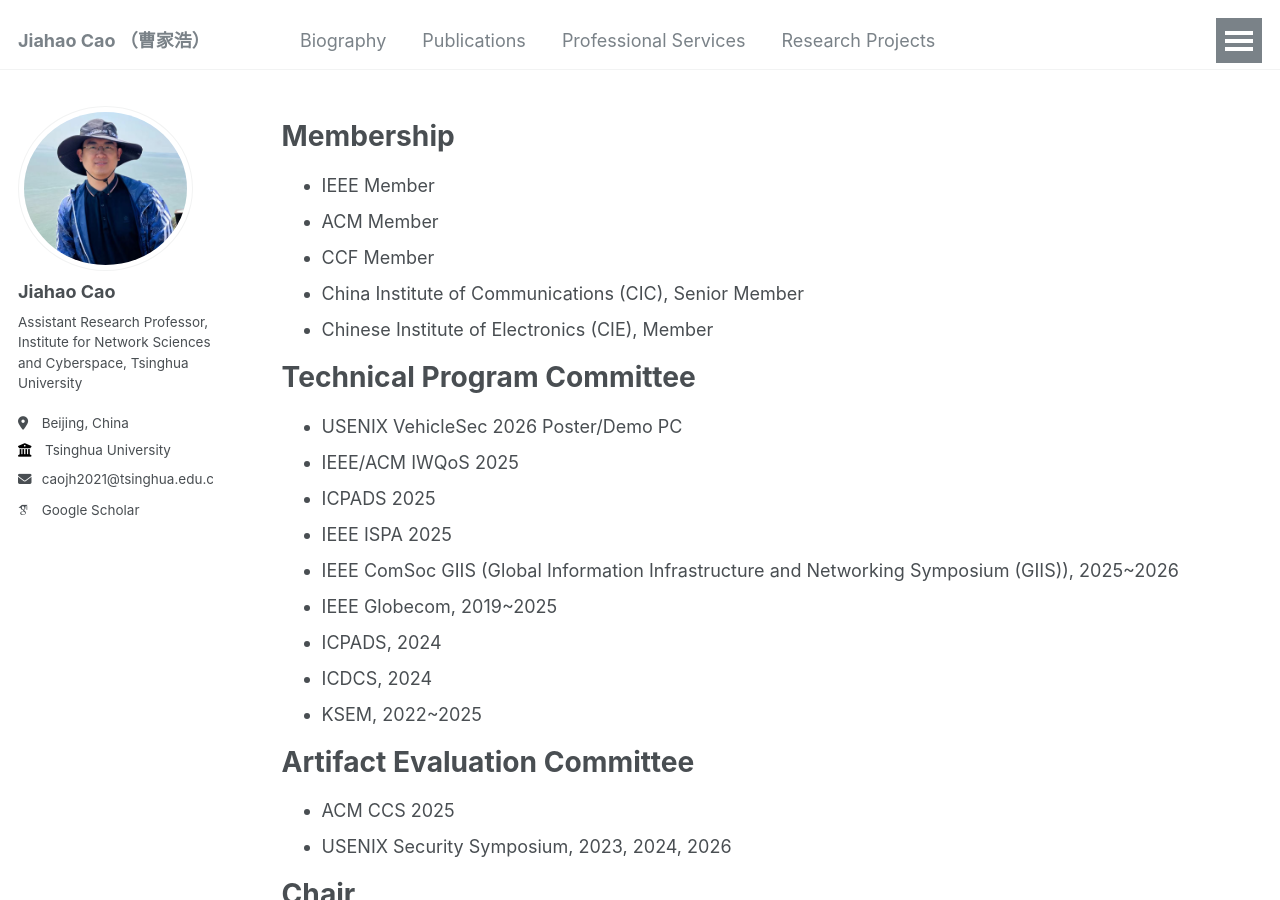
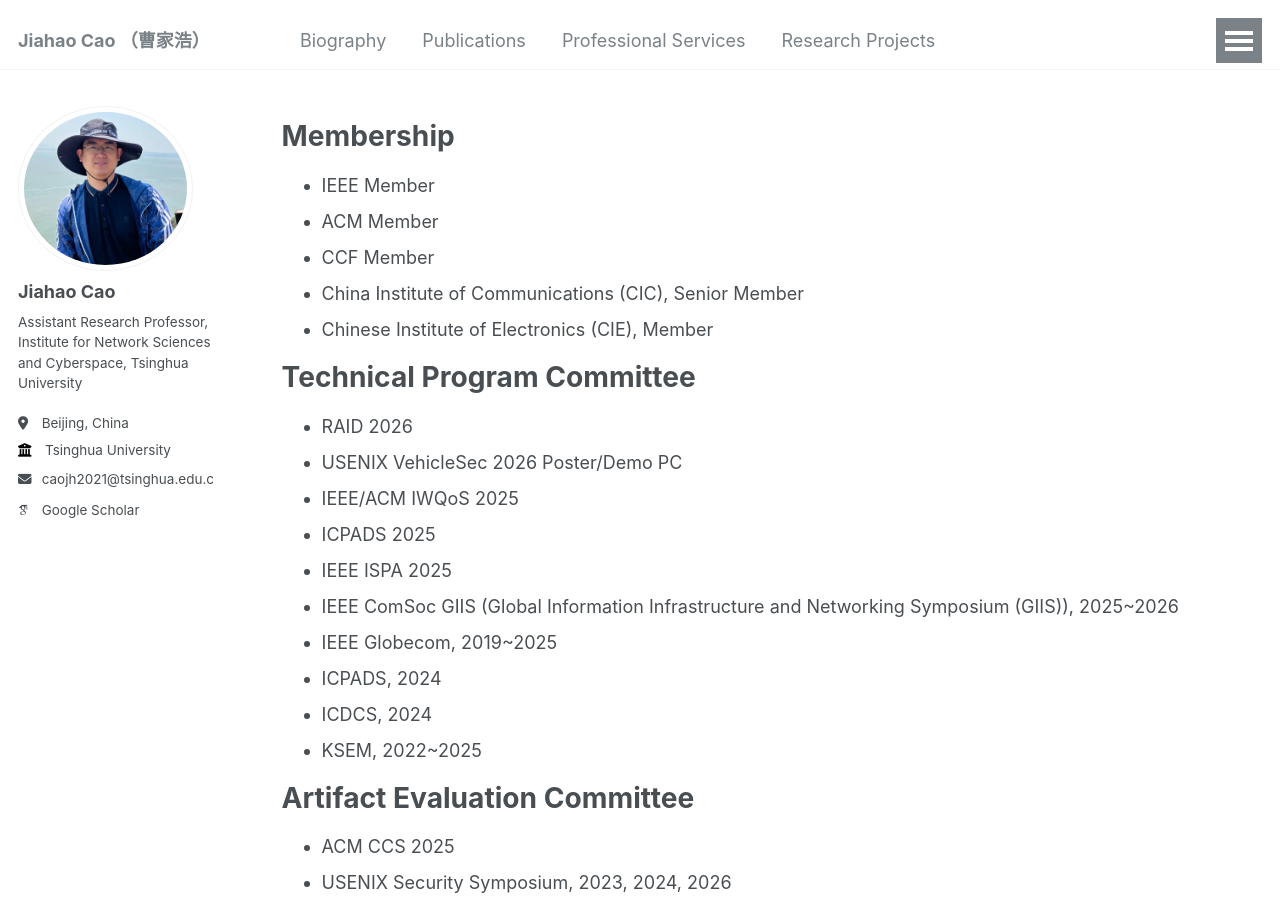
Before and after one commit to caojh15/caojh15.github.io, a Jekyll site: the page built from _pages/services.md, in a window 1280 px wide and 900 px high. Built offline with Jekyll 4.4.1, drawn with Linux system fonts in a browser that asks for light colours; some web fonts are replaced.

Commit message:
Update services.md

```diff
--- a/_pages/services.md
+++ b/_pages/services.md
@@ -12,6 +12,7 @@ author_profile: true
 * Chinese Institute of Electronics (CIE), Member
 
 # Technical Program Committee
+* RAID 2026
 * USENIX VehicleSec 2026 Poster/Demo PC
 * IEEE/ACM IWQoS 2025
 * ICPADS 2025
```
